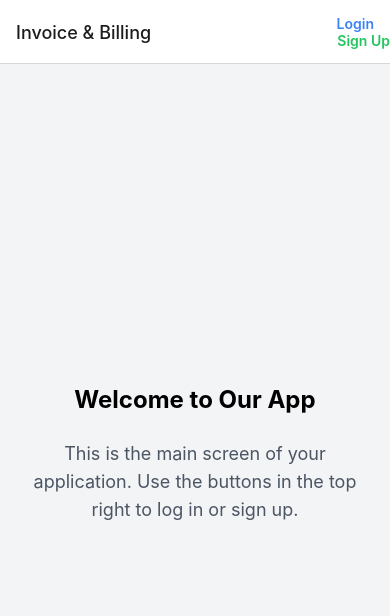
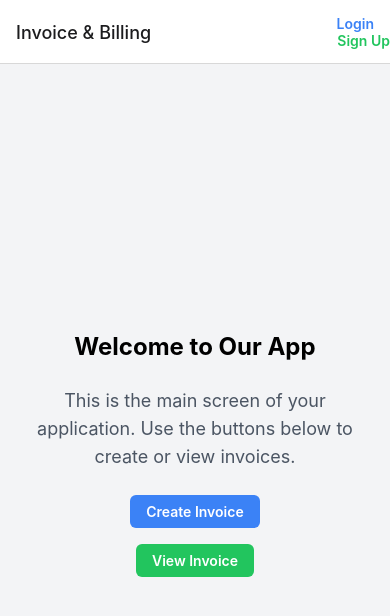
Before and after one commit to akadeepesh/Port_Invoice_Billing, a React Native app in the folder InvoiceBillingNativeTS/: screen /Home in a window 390 px wide. Shown: the top 616 px of the page. Built offline with nearby package versions, Linux system fonts and the light colour scheme.

Commit message:
Create & View Invoice

```diff
--- a/InvoiceBillingNativeTS/App.tsx
+++ b/InvoiceBillingNativeTS/App.tsx
@@ -7,6 +7,8 @@ import { RootStackParamList } from "./types/navigation";
 import HomeScreen from "./screens/HomeScreen";
 import LoginScreen from "./screens/LoginScreen";
 import SignupScreen from "./screens/SignupScreen";
+import CreateInvoiceScreen from "./screens/CreateInvoiceScreen";
+import ViewInvoiceScreen from "./screens/ViewInvoiceScreen";
 
 const Stack = createNativeStackNavigator<RootStackParamList>();
 
@@ -34,6 +36,8 @@ export default function App() {
             ),
           })}
         />
+        <Stack.Screen name="CreateInvoice" component={CreateInvoiceScreen} />
+        <Stack.Screen name="ViewInvoice" component={ViewInvoiceScreen} />
         <Stack.Screen name="Login" component={LoginScreen} />
         <Stack.Screen name="Signup" component={SignupScreen} />
       </Stack.Navigator>
--- /dev/null
+++ b/InvoiceBillingNativeTS/screens/CreateInvoiceScreen.tsx
@@ -0,0 +1,26 @@
+import React from "react";
+import { View, Text } from "react-native";
+import { NativeStackNavigationProp } from "@react-navigation/native-stack";
+import { RootStackParamList } from "../types/navigation";
+
+type ViewInvoiceScreenNavigationProp = NativeStackNavigationProp<
+  RootStackParamList,
+  "ViewInvoice"
+>;
+
+type Props = {
+  navigation: ViewInvoiceScreenNavigationProp;
+};
+
+const ViewInvoiceScreen: React.FC<Props> = ({ navigation }) => {
+  return (
+    <View className="flex-1 justify-center items-center bg-gray-100">
+      <Text className="text-2xl font-bold">View Invoice</Text>
+      <Text className="text-lg text-gray-600 mt-4">
+        This is the View Invoice screen. We'll add functionality here later.
+      </Text>
+    </View>
+  );
+};
+
+export default ViewInvoiceScreen;
--- a/InvoiceBillingNativeTS/screens/HomeScreen.tsx
+++ b/InvoiceBillingNativeTS/screens/HomeScreen.tsx
@@ -1,19 +1,37 @@
 import React from "react";
-import { View, Text } from "react-native";
-import { NavigationProps } from "../types/navigation";
+import { View, Text, TouchableOpacity } from "react-native";
+import { NativeStackNavigationProp } from "@react-navigation/native-stack";
+import { RootStackParamList } from "../types/navigation";
+
+type HomeScreenNavigationProp = NativeStackNavigationProp<
+  RootStackParamList,
+  "Home"
+>;
 
 type Props = {
-  navigation: NavigationProps;
+  navigation: HomeScreenNavigationProp;
 };
 
-const HomeScreen: React.FC<Props> = () => {
+const HomeScreen: React.FC<Props> = ({ navigation }) => {
   return (
     <View className="flex-1 justify-center items-center bg-gray-100">
       <Text className="text-2xl font-bold mb-6">Welcome to Our App</Text>
-      <Text className="text-lg text-gray-600 text-center px-4">
-        This is the main screen of your application. Use the buttons in the top
-        right to log in or sign up.
+      <Text className="text-lg text-gray-600 text-center px-4 mb-6">
+        This is the main screen of your application. Use the buttons below to
+        create or view invoices.
       </Text>
+      <TouchableOpacity
+        className="bg-blue-500 py-2 px-4 rounded-md mb-4"
+        onPress={() => navigation.navigate("CreateInvoice")}
+      >
+        <Text className="text-white font-semibold">Create Invoice</Text>
+      </TouchableOpacity>
+      <TouchableOpacity
+        className="bg-green-500 py-2 px-4 rounded-md"
+        onPress={() => navigation.navigate("ViewInvoice")}
+      >
+        <Text className="text-white font-semibold">View Invoice</Text>
+      </TouchableOpacity>
     </View>
   );
 };
--- /dev/null
+++ b/InvoiceBillingNativeTS/screens/ViewInvoiceScreen.tsx
@@ -0,0 +1,20 @@
+import React from "react";
+import { View, Text } from "react-native";
+import { NavigationProps } from "../types/navigation";
+
+type Props = {
+  navigation: NavigationProps;
+};
+
+const ViewInvoiceScreen: React.FC<Props> = ({ navigation }) => {
+  return (
+    <View className="flex-1 justify-center items-center bg-gray-100">
+      <Text className="text-2xl font-bold">View Invoice</Text>
+      <Text className="text-lg text-gray-600 mt-4">
+        This is the View Invoice screen. We'll add functionality here later.
+      </Text>
+    </View>
+  );
+};
+
+export default ViewInvoiceScreen;
--- a/InvoiceBillingNativeTS/types/navigation.ts
+++ b/InvoiceBillingNativeTS/types/navigation.ts
@@ -5,6 +5,8 @@ export type RootStackParamList = {
   Home: undefined;
   Login: undefined;
   Signup: undefined;
+  CreateInvoice: undefined;
+  ViewInvoice: undefined;
 };
 
 export type NavigationProps = NativeStackNavigationProp<RootStackParamList>;
```
